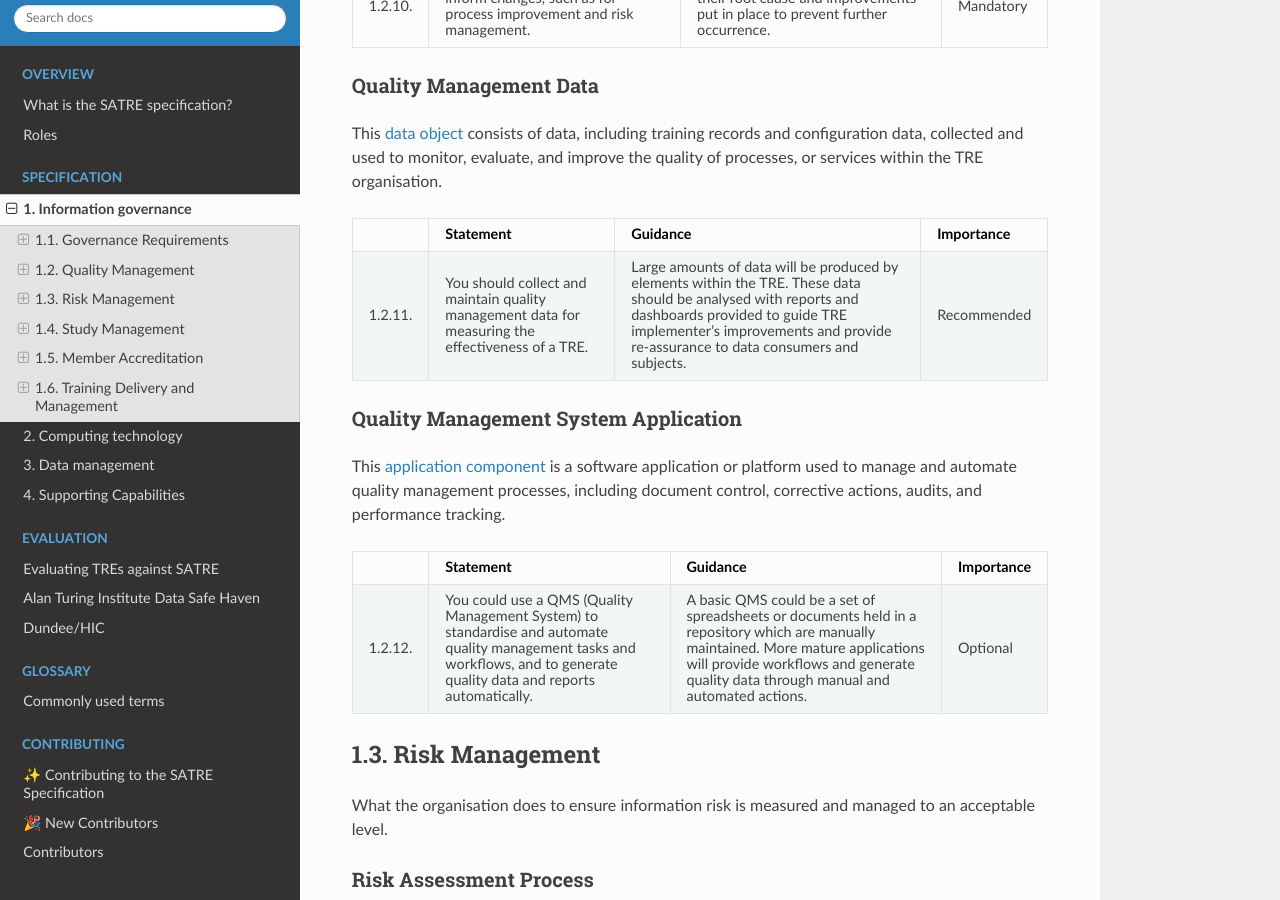
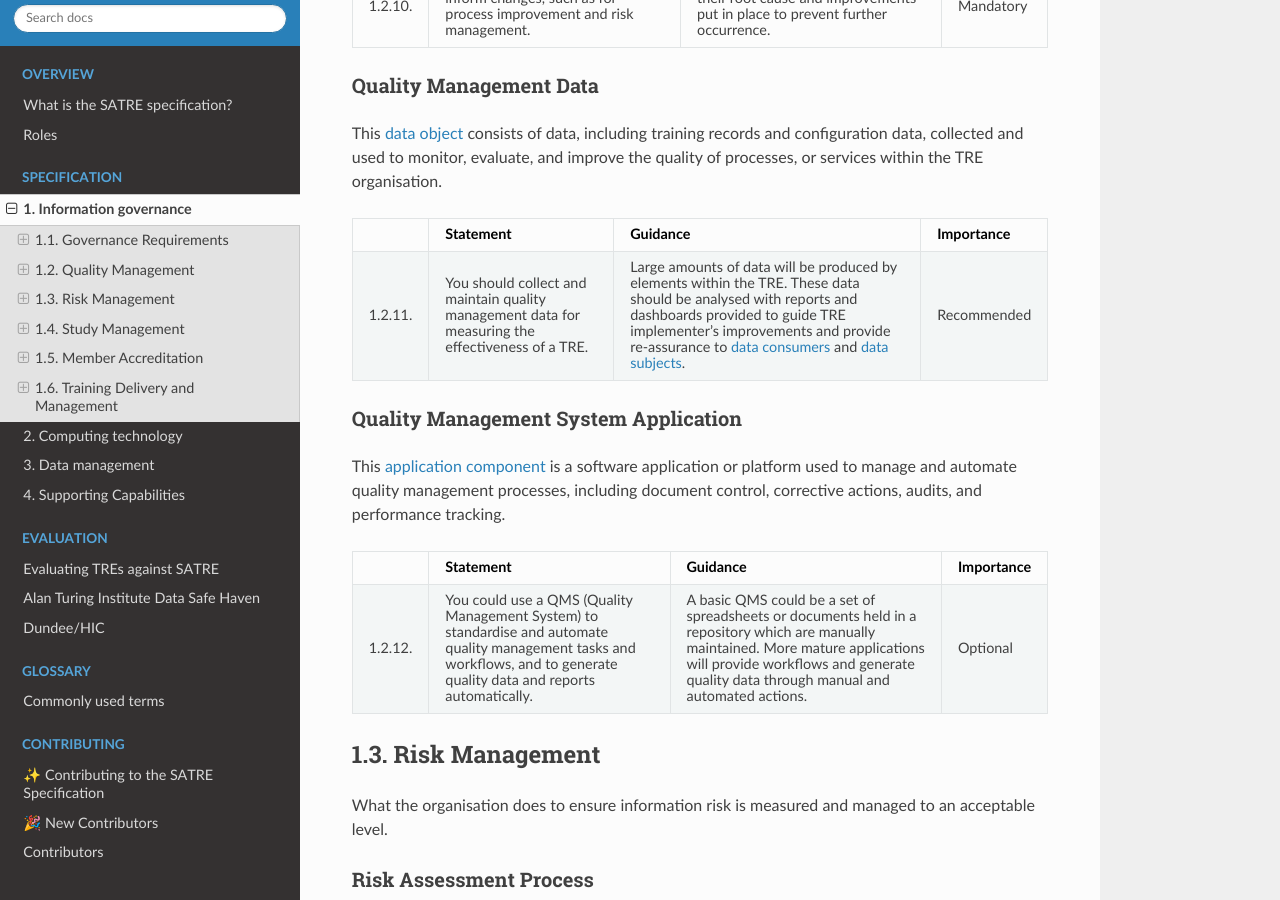
Before and after one commit to sa-tre/satre-specification, a Sphinx documentation site: the page built from docs/source/pillars/information_governance.md, in a window 1280 px wide and 900 px high, scrolled down 3779 px. Built offline with Sphinx 7.4.7 and the Read the Docs theme 2.0.0, drawn with Linux system fonts in a browser that asks for light colours.

Commit message:
link to data consumer and data subject

````diff
--- a/docs/source/pillars/information_governance.md
+++ b/docs/source/pillars/information_governance.md
@@ -220,7 +220,7 @@ This {term}`data object <data object>` consists of data, including training reco
 * - 1.2.11.
   - You should collect and maintain quality management data for measuring the effectiveness of a TRE.
   - Large amounts of data will be produced by elements within the TRE.
-    These data should be analysed with reports and dashboards provided to guide TRE implementer's improvements and provide re-assurance to data consumers and subjects.
+    These data should be analysed with reports and dashboards provided to guide TRE implementer's improvements and provide re-assurance to {ref}`data consumers <user_roles>` and {ref}`data subjects <public_roles>`.
   - Recommended
 ```
 
````
